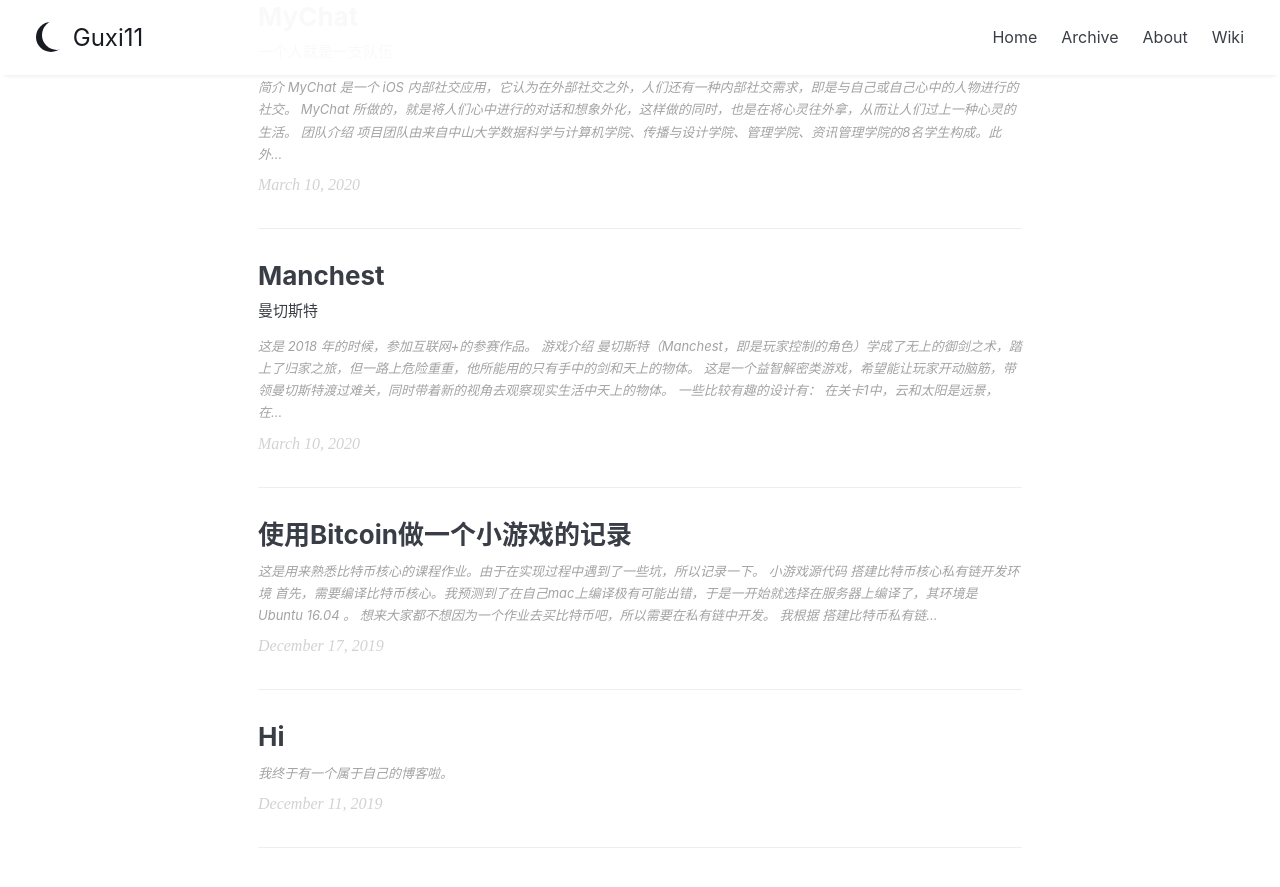
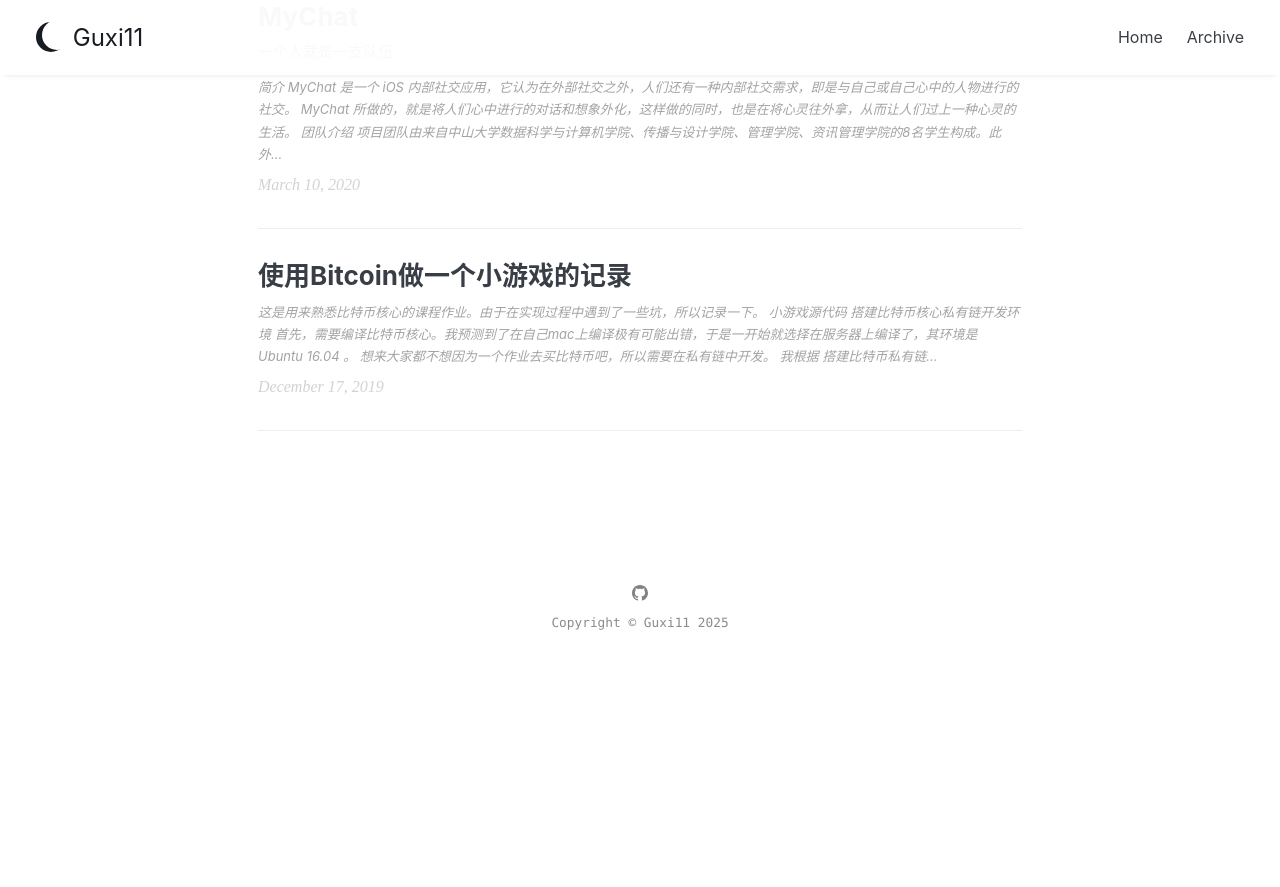
Before and after one commit to guxi11/guxi11.github.io, a Jekyll site: the page built from index.md, in a window 1280 px wide and 900 px high, scrolled down 2207 px. Shown: the top 887 px of the window. Built offline with Jekyll 4.4.1, drawn with Linux system fonts in a browser that asks for light colours; after the commit the page ends 2871 px from its top, so only the background shows below that.

Commit message:
fix: remove

```diff
--- a/_includes/header.html
+++ b/_includes/header.html
@@ -18,7 +18,6 @@
         {%- endif -%}
       {%- endif -%}
     {%- endfor -%}
-    <a class="page-link" href="https://guxi11.com/wiki">Wiki</a>
   </nav>
   {%- endif -%}
 </header>
--- a/_posts/2019-12-11-Hi.md
+++ /dev/null
@@ -1,9 +0,0 @@
----
-layout: post
-title:  "Hi"
-date:   2019-12-11 18:00:59 +0800
-tags:
-  - water
----
-
-我终于有一个属于自己的博客啦。
--- a/_posts/2020-03-10-Manchest.md
+++ /dev/null
@@ -1,42 +0,0 @@
----
-layout: post
-title:  "Manchest"
-subtitle:  "曼切斯特"
-date:   2020-03-10 15:10:26 GMT+0800
-catalog: true
-tags:
-  - 作品集
----
-
-> 这是 2018 年的时候，参加互联网+的参赛作品。
-
-## 游戏介绍
-
-曼切斯特（Manchest，即是玩家控制的角色）学成了无上的御剑之术，踏上了归家之旅，但一路上危险重重，他所能用的只有手中的剑和天上的物体。
-
-这是一个益智解密类游戏，希望能让玩家开动脑筋，带领曼切斯特渡过难关，同时带着新的视角去观察现实生活中天上的物体。
-
-一些比较有趣的设计有：
-* 在关卡1中，云和太阳是远景，在遇到小河的时候，需要切下云，踩着浮云走过；继续前行，曼切斯特会遇到一个湖泊，此时需要他切下一部分太阳，让太阳掉到湖里蒸干湖水。
-* 天上不同的物体，其密度和强度是不同的，所以有的可以切出一个可靠的跷跷板，有的却很柔软，具有流体的特征。
-
-关卡设计图：
-
-<div class="center-container">
-  <img class="middle" src="/assets/images/posts/manchest/manchest-1.png" alt="manchest-1" />
-  <div class="caption">关卡1</div>
-  <img class="middle" src="/assets/images/posts/manchest/manchest-2.png" alt="manchest-2" />
-  <div class="caption">关卡2</div>
-  <img class="middle" src="/assets/images/posts/manchest/manchest-3.png" alt="manchest-3" />
-  <div class="caption">关卡3</div>
-  <img class="middle" src="/assets/images/posts/manchest/manchest-4.png" alt="manchest-4" />
-  <div class="caption">关卡4</div>
-</div>
-
-## 故事
-
-我们当然是希望游戏能尽可能好看精美的，但是作为几个计算机类专业的硬核学生，大家都是不会设计的，所以结果看起来十分简单。角色动作是我一帧一帧画出来，再由游戏组的同学设计几组动作连接。场景则是用`PS`画出来，再在游戏里给二维的图片增加了一个厚度。
-
-那时刚学了`Unity`，有一些技术问题我们无法解决，比如曼切斯特就只能切出直线。游戏的界面也是完全的硬核风格，显得粗犷和不羁。
-
-在手机上玩自己做出来的游戏感觉很有成就感。总的来说，是一次非常有趣的经历。
--- a/about.md
+++ /dev/null
@@ -1,8 +0,0 @@
----
-layout: about
-title: About
-permalink: /about/
-description: 我的梦想
----
-
-Hi，我是Guxi11。
--- a/index.md
+++ b/index.md
@@ -4,5 +4,5 @@
 
 layout: home
 title: Guxi11 Blog
-description: 我所想，所行的事
+description: 首页
 ---
```
Also changed, not shown: _layouts/about.html (deleted, +0 -11 lines).
